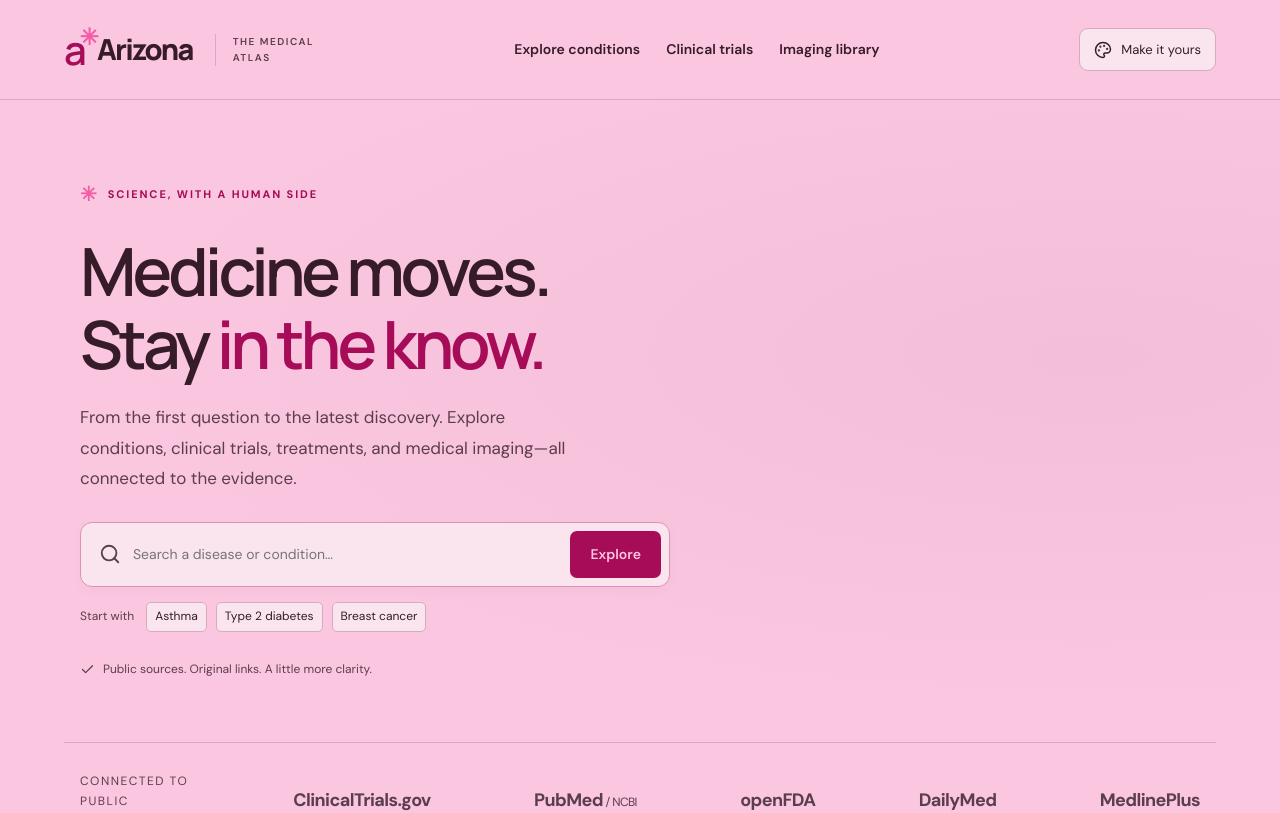
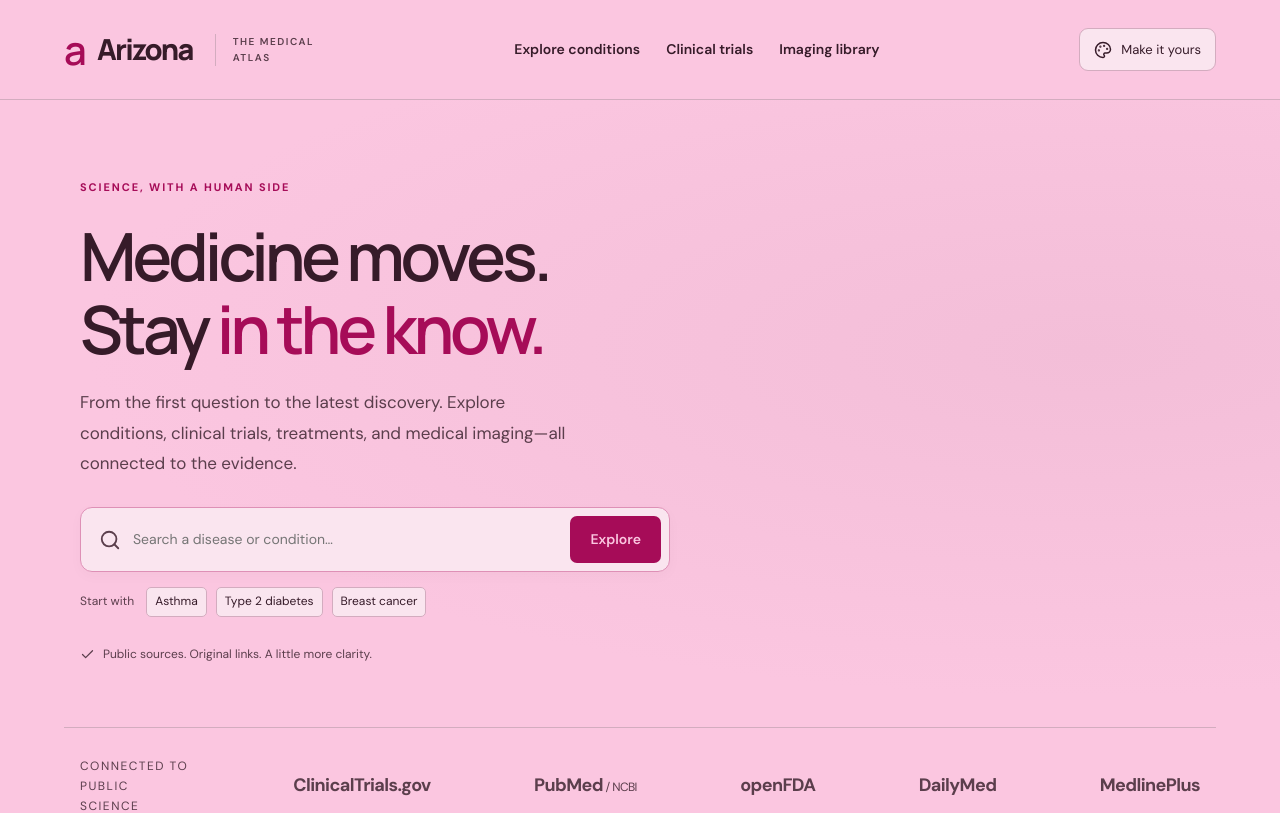
Before and after one commit to wadytherookie/Arizona, a Next.js app in the folder Arizona-final/: page / in a window 1280 px wide. Shown: the top 813 px of the page. Built offline with nearby package versions, Linux system fonts and the light colour scheme.

Commit message:
Update globals.css

```diff
--- a/Arizona-final/src/app/globals.css
+++ b/Arizona-final/src/app/globals.css
@@ -2351,3 +2351,15 @@ body {
     font-size: 14px;
   }
 }
+/* Hide remaining decorative stars */
+.brand-mark > span,
+.tiny-cross,
+.footer-star {
+  display: none;
+}
+
+.closing::before,
+.closing::after {
+  content: none;
+  display: none;
+}
```
